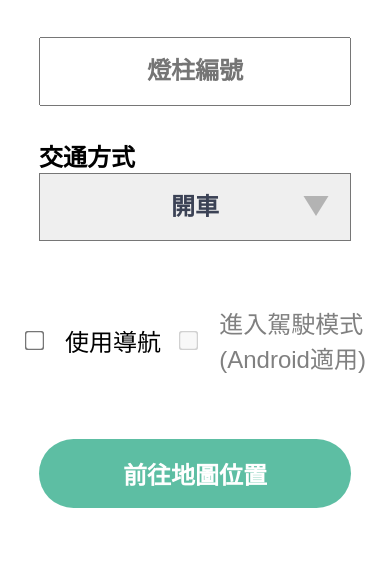
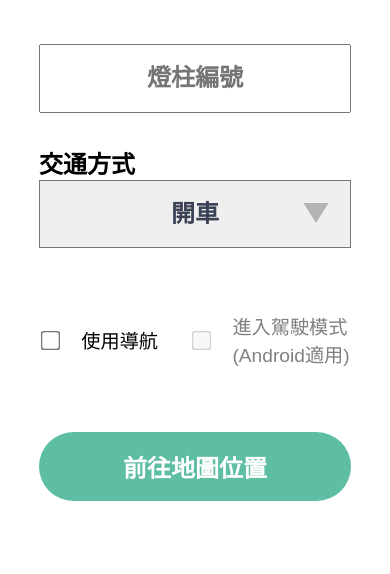
Before and after one commit to thc282/HongKongLampPostLocation, a plain HTML site: page web/index.html in a window 390 px wide. Shown: the part 161-735 px from the top of the page. Drawn offline with Linux system fonts and the light colour scheme.

Commit message:
adjust the tes

```diff
--- a/web/style.css
+++ b/web/style.css
@@ -92,3 +92,9 @@ input[type="checkbox"]{
 #github-icon {
     width: 3.2rem;  /* adjust as needed */
 }
+
+@media screen and (max-width: 450px) {
+    label{
+        font-size: 1.2rem !important;
+    }
+}
```
